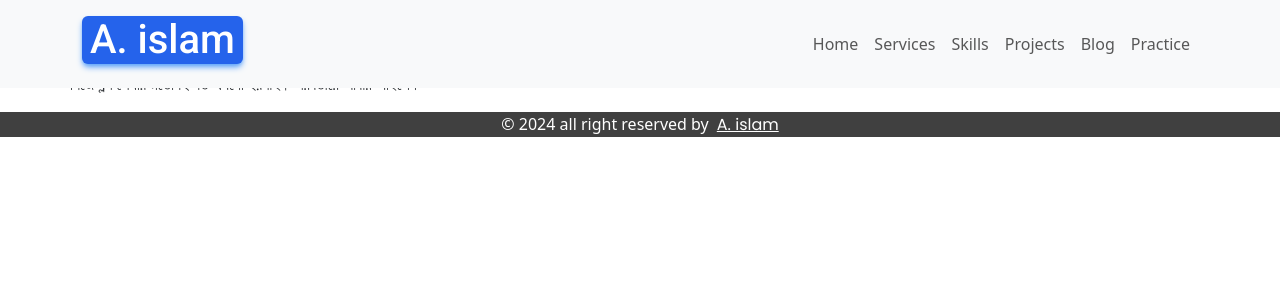
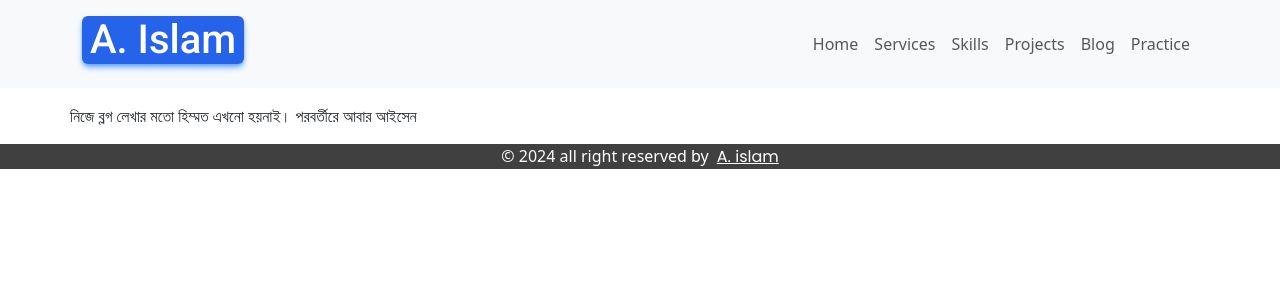
Before and after one commit to ashiful2002/portfolio, a React (Vite) app: page /blog in a window 1280 px wide. Shown: the top 300 px of the page. Built offline with nearby package versions, Linux system fonts and the light colour scheme.

Commit message:
fixed some bug

```diff
--- a/src/App.jsx
+++ b/src/App.jsx
@@ -5,8 +5,7 @@ import Features from "./Sections/Features.jsx";
 const App = () => {
   return (
     <div className=" ">
-      <Hero />
-       < Features  />
+      <h1>your website has been hacked</h1>
     </div>
   );
 };
--- a/src/Layout/Header.jsx
+++ b/src/Layout/Header.jsx
@@ -19,7 +19,7 @@ const Header = () => {
         <Container>
           <Navbar.Brand href="/">
             <div className="rounded-md bg-blue-600 shadow-md shadow-blue-400">
-              <h1 className="px-2 text-white">A. islam</h1>
+              <h1 className="px-2 text-white">A. Islam</h1>
             </div>
           </Navbar.Brand>
           <Navbar.Toggle aria-controls="basic-navbar-nav" />
--- a/src/pages/Blog/index.jsx
+++ b/src/pages/Blog/index.jsx
@@ -4,11 +4,13 @@ import PageTitle from "../../Components/Title.jsx/PageTitle";
 
 const Blog = () => {
   return (
-    <Section>
+    <Section classname="">
       <div>
         <PageTitle heading="blog page" title="Blog" />
       </div>
-      নিজে ব্লগ লেখার মতো হিম্মত এখনো হয়নাই। পরবর্তীরে আবার আইসেন
+    <div className="mt-[40px]">
+    নিজে ব্লগ লেখার মতো হিম্মত এখনো হয়নাই। পরবর্তীরে আবার আইসেন
+    </div>
     </Section>
   );
 };
--- a/src/pages/Home/Section/Contact.jsx
+++ b/src/pages/Home/Section/Contact.jsx
@@ -6,7 +6,7 @@ import { contactDetails } from "../../../Constants/Index";
 const Contact = () => {
   return (
     <Section classname="bg-[#006A55]">
-      <PageTitle heading="Gei in Touch" />
+      <PageTitle heading="Get in Touch" />
       <div>
         <div className="my-3 flex flex-col items-center justify-center gap-4">
           {contactDetails.map(({ id, title, icon: Icon, url }) => (
--- a/src/pages/Home/Section/Hero.jsx
+++ b/src/pages/Home/Section/Hero.jsx
@@ -28,7 +28,7 @@ const Hero = () => {
                 <h2 className="text-capitalize">{item.name}</h2>
                 <h5>{item.title}</h5>
                < >
-               <Button className="mt-0 text-sm" ><a href="" className="no-underline text-whitew" >
+               <Button className="mt-0 text-sm" ><a href="" className="no-underline text-white" >
                Download Resume</a></Button>
                </>
                 <p className="text-justify tracking-tight">{item.desc}</p>
--- a/src/pages/Home/Section/Projects.jsx
+++ b/src/pages/Home/Section/Projects.jsx
@@ -17,13 +17,19 @@ const Projects = () => {
                   className="m-2 mb-2 rounded-md border shadow"
                   key={item.id}
                 >
-                  <a href={item.url} target="_blank" rel="noopener noreferrer">
+                  <a
+                    href={item.url}
+                    className="text-neutral-800 no-underline"
+                    target="_blank"
+                    rel="noopener noreferrer"
+                  >
                     <img src={item.img} alt={item.title} className="p-2" />
+
+                    <div className="">
+                      <h2 className="px-2 capitalize">{item.title}</h2>
+                      <p className="px-2">{item.desc}</p>
+                    </div>
                   </a>
-                  <div className="">
-                    <h2 className="px-2 capitalize">{item.title}</h2>
-                    <p className="px-2">{item.desc}</p>
-                  </div>
                 </div>
               ))}
           </div>
```
Also changed, not shown: src/main.jsx (+12 -1 lines).
